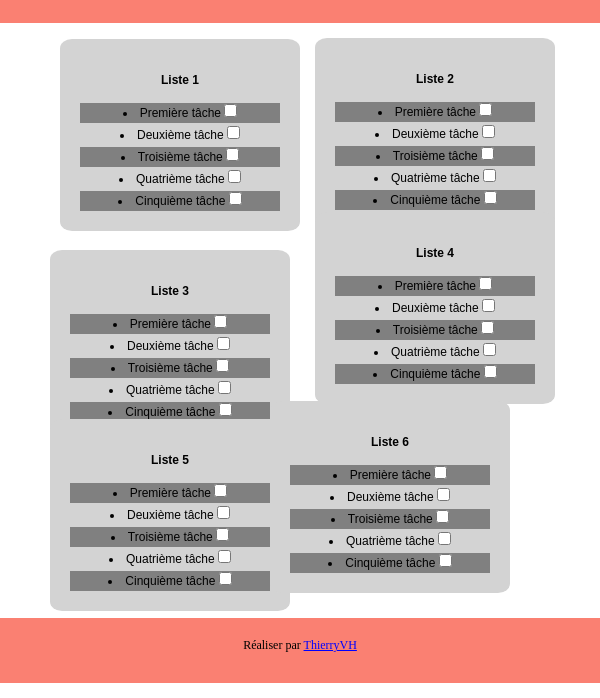
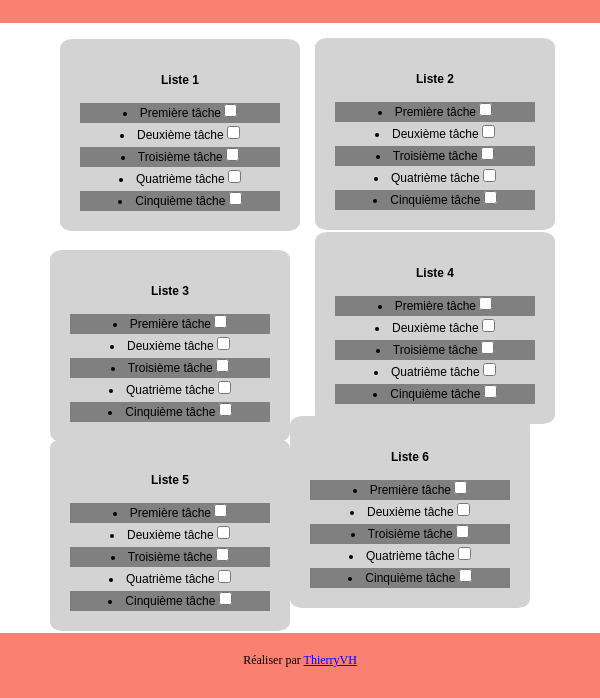
Before and after one commit to ArnaudCartailler/ArnaudCartailler.github.io, a plain HTML site: page index.html in a window 600 px wide. Shown: the part 147-845 px from the top of the page. Drawn offline with Linux system fonts and the light colour scheme.

Commit message:
correction responsive box

```diff
--- a/style.css
+++ b/style.css
@@ -126,13 +126,14 @@ span{
   width: 80%;
   margin-left: 34px;
   margin-top: 15px;
+  margin-bottom: 15px;
   }
 
   .liste6{
   text-align: center;
   width: 80%;
   margin-left: 34px;
-  margin-top: 15px;
+  margin-top: 10px;
   }
 }
 
@@ -159,13 +160,14 @@ span{
   width: 40%;
   margin-left: 50px;
   margin-top: 20px;
+  margin-right: 15px;
   }
 
   .liste4{
   text-align: center;
   width: 40%;
-  margin-left: 270px;
-  margin-top: -230px;
+  margin-left: 280px;
+  margin-top: -210px;
   }
 
   .liste5{
@@ -173,13 +175,14 @@ span{
   width: 40%;
   margin-left: 50px;
   margin-top: 15px;
+  margin-right: 20px;
   margin-bottom: 15px;
   }
 
   .liste6{
   text-align: center;
   width: 40%;
-  margin-left: 270px;
-  margin-top: -225px;
+  margin-left: 290px;
+  margin-top: -230px;
   }
 }
```
